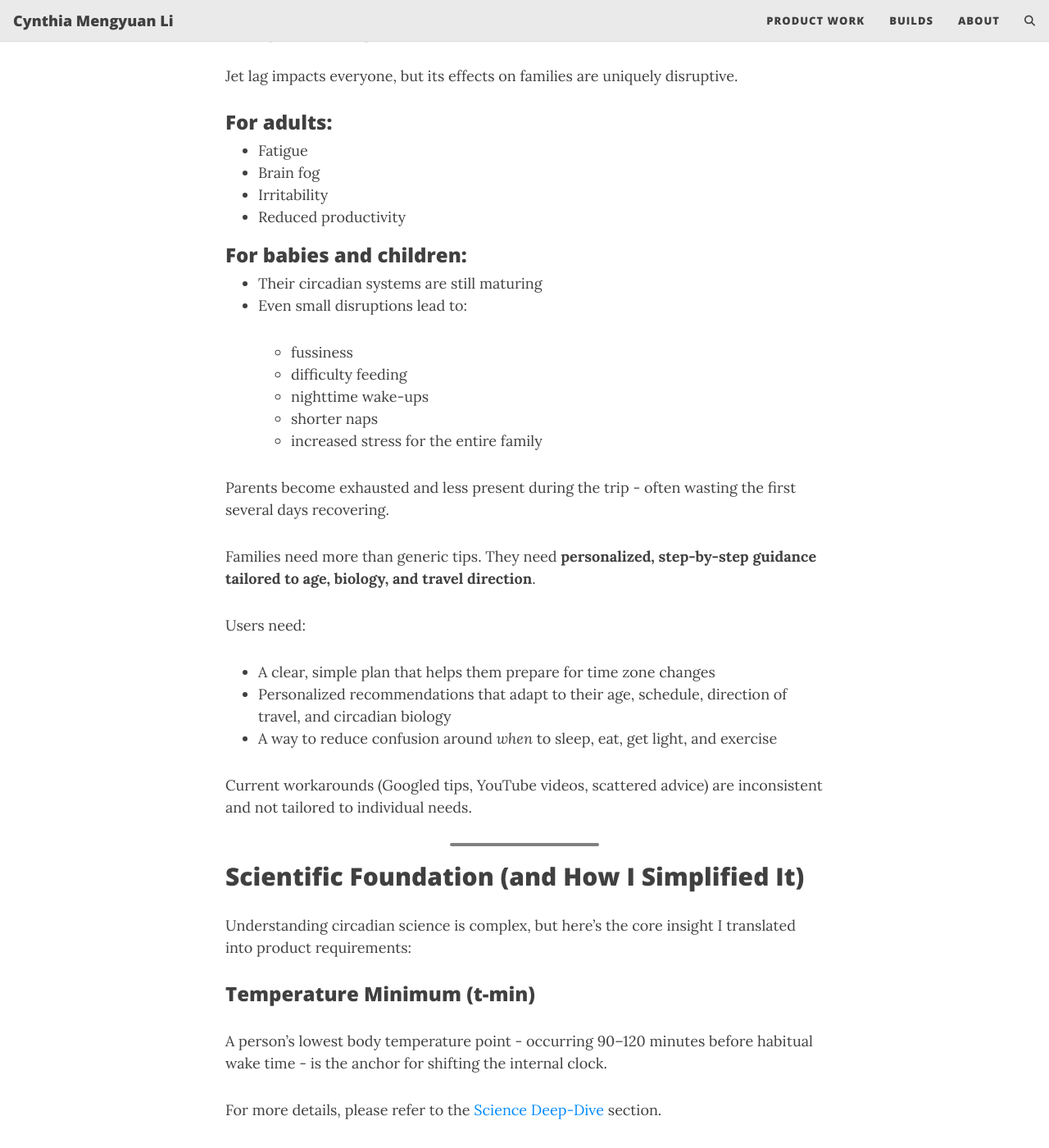
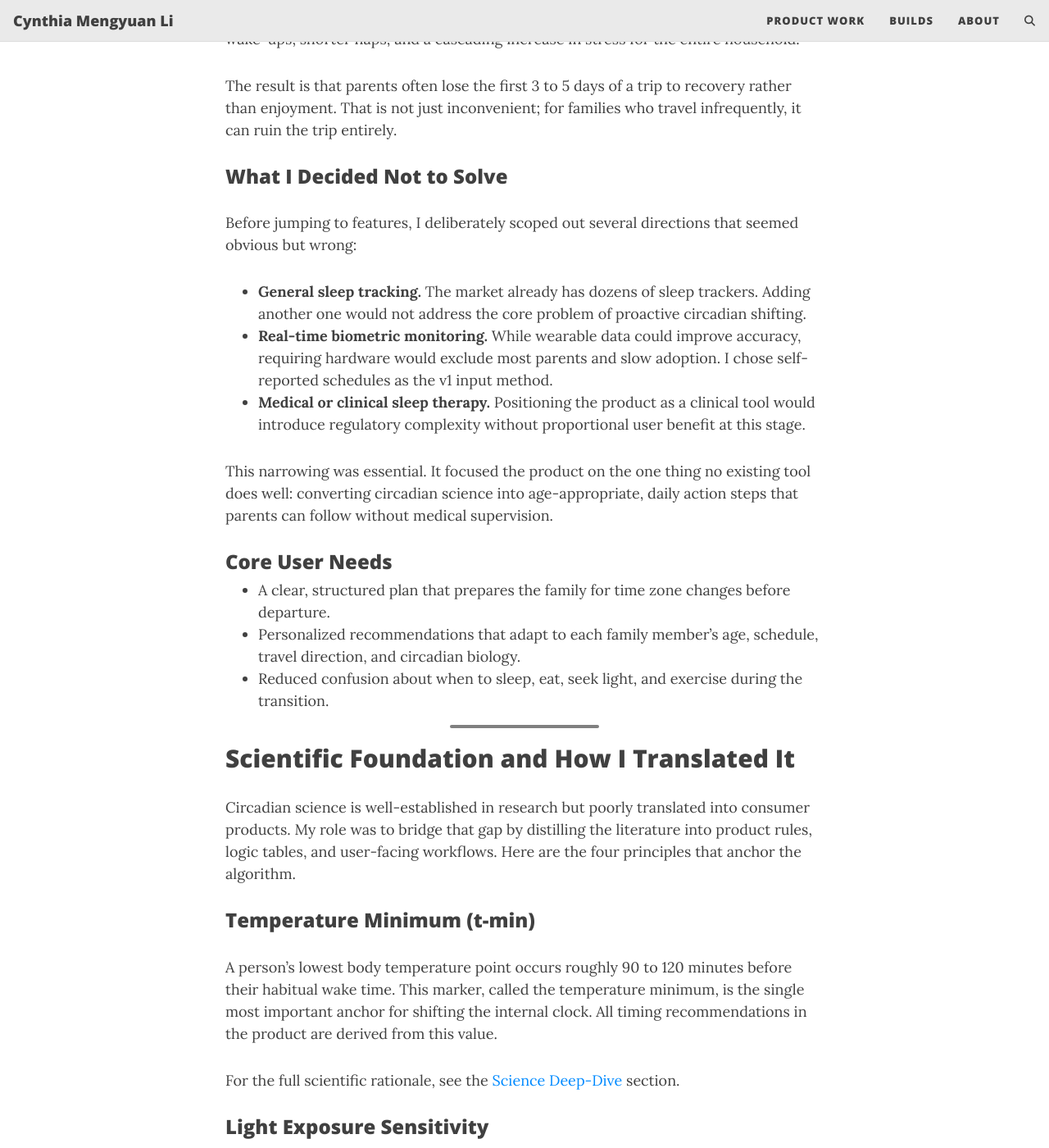
Before and after one commit to cynthialmy/cynthialmy.github.io, a Jekyll site: the page built from _posts/2024-02-01-zoner-prd.md, in a window 1280 px wide and 1400 px high, scrolled down 1169 px. Shown: the whole window at 82% size. Built offline with Jekyll 4.4.1, drawn with Linux system fonts in a browser that asks for light colours; comment, search, counter and statistics services are not loaded; some of the changed text lies outside the part shown.

```diff
--- a/_posts/2024-02-01-zoner-prd.md
+++ b/_posts/2024-02-01-zoner-prd.md
@@ -8,110 +8,85 @@ comments: true
 thumbnail-img: assets/img/t-minimum.png
 share-img: assets/img/t-minimum.png
 ---
-As a mom to a 3-month-old and a product manager, I found myself juggling two very different worlds that suddenly collided:
-baby sleep schedules and international travel. I knew I needed to find a solution that would help me and my family adjust to the new time zone as quickly as possible.
 
-**Role:** PM + Researcher
+When my family faced a long-haul flight with a 3-month-old, I realized that every piece of jet lag advice I could find was designed for solo business travelers. Nothing addressed the cascading failure that happens when a baby, a toddler, and two exhausted parents all lose their sleep anchors at once. I saw a gap between well-established circadian science and tools that families could actually use, and I set out to close it.
 
-**Type:** Concept Case Study
+
 
 ## Where This Idea Began
 
-Anyone who has tried to help a newborn or toddler adjust to time zones knows the ordeal:
+The initial signal was personal, but the problem turned out to be structural. When I started researching, I found that:
 
-- Days of overtired crying
+- Parents reported 3 to 5 days of disrupted routines after crossing more than 4 time zones with young children.
+- Existing solutions (blog posts, YouTube videos, generic sleep apps) offered one-size-fits-all advice that ignored age-specific biology.
+- There was no product on the market that combined circadian science, age-constrained scheduling, and travel-direction logic into a single plan.
 
-- Parents awake at 3 AM
-
-- Meal times that no longer make sense
-
-Schedules completely derailed
-
-It was clear that jet lag wasn’t just an inconvenience, it created full-family dysfunction.
-
-That’s where this concept began:
-Could an app translate circadian science into personalized, actionable plans for families? Not just adults?
+The question I set out to answer was clear: could I translate peer-reviewed circadian research into a personalized, day-by-day adjustment plan that works for every member of a family, including infants whose sleep systems are still developing?
 
 ---
 
 ## Why Jet Lag Hits Families Harder
 
-Jet lag impacts everyone, but its effects on families are uniquely disruptive.
+Jet lag affects adults through fatigue, brain fog, irritability, and reduced productivity. For babies and children, the impact is more severe because their circadian systems are still maturing. Even a two-hour shift can trigger fussiness, difficulty feeding, nighttime wake-ups, shorter naps, and a cascading increase in stress for the entire household.
 
-### For adults:
+The result is that parents often lose the first 3 to 5 days of a trip to recovery rather than enjoyment. That is not just inconvenient; for families who travel infrequently, it can ruin the trip entirely.
 
-* Fatigue
-* Brain fog
-* Irritability
-* Reduced productivity
+### What I Decided Not to Solve
 
-### For babies and children:
+Before jumping to features, I deliberately scoped out several directions that seemed obvious but wrong:
 
-* Their circadian systems are still maturing
-* Even small disruptions lead to:
+* **General sleep tracking.** The market already has dozens of sleep trackers. Adding another one would not address the core problem of proactive circadian shifting.
+* **Real-time biometric monitoring.** While wearable data could improve accuracy, requiring hardware would exclude most parents and slow adoption. I chose self-reported schedules as the v1 input method.
+* **Medical or clinical sleep therapy.** Positioning the product as a clinical tool would introduce regulatory complexity without proportional user benefit at this stage.
 
-  * fussiness
-  * difficulty feeding
-  * nighttime wake-ups
-  * shorter naps
-  * increased stress for the entire family
+This narrowing was essential. It focused the product on the one thing no existing tool does well: converting circadian science into age-appropriate, daily action steps that parents can follow without medical supervision.
 
-Parents become exhausted and less present during the trip - often wasting the first several days recovering.
+### Core User Needs
 
-Families need more than generic tips.
-They need **personalized, step-by-step guidance tailored to age, biology, and travel direction**.
-
-Users need:
-
-* A clear, simple plan that helps them prepare for time zone changes
-* Personalized recommendations that adapt to their age, schedule, direction of travel, and circadian biology
-* A way to reduce confusion around *when* to sleep, eat, get light, and exercise
-
-Current workarounds (Googled tips, YouTube videos, scattered advice) are inconsistent and not tailored to individual needs.
+* A clear, structured plan that prepares the family for time zone changes before departure.
+* Personalized recommendations that adapt to each family member's age, schedule, travel direction, and circadian biology.
+* Reduced confusion about when to sleep, eat, seek light, and exercise during the transition.
 
 ---
 
-## Scientific Foundation (and How I Simplified It)
+## Scientific Foundation and How I Translated It
 
-Understanding circadian science is complex, but here’s the core insight I translated into product requirements:
+Circadian science is well-established in research but poorly translated into consumer products. My role was to bridge that gap by distilling the literature into product rules, logic tables, and user-facing workflows. Here are the four principles that anchor the algorithm.
 
 ### **Temperature Minimum (t-min)**
 
-A person’s lowest body temperature point - occurring 90–120 minutes before habitual wake time - is the anchor for shifting the internal clock.
+A person's lowest body temperature point occurs roughly 90 to 120 minutes before their habitual wake time. This marker, called the temperature minimum, is the single most important anchor for shifting the internal clock. All timing recommendations in the product are derived from this value.
 
-For more details, please refer to the [Science Deep-Dive](#science-deep-dive) section.
+For the full scientific rationale, see the [Science Deep-Dive](#science-deep-dive) section.
 
 ### **Light Exposure Sensitivity**
 
-* Light **after** t-min → shifts the clock *earlier*
-* Light **before** t-min → shifts the clock *later*
-* Midday light has minimal effect (“dead zone”)
+* Light exposure **after** t-min shifts the circadian clock earlier (useful for eastward travel).
+* Light exposure **before** t-min shifts the circadian clock later (useful for westward travel).
+* Midday light (roughly 10 AM to 4 PM) falls in a "dead zone" where it has minimal phase-shifting effect.
 
-### **Small daily shifts > big sudden changes**
+### **Gradual Shifts Over Sudden Changes**
 
-Science shows that gradual alignment reduces jet lag severity, especially for children.
+Research consistently shows that small daily adjustments (15 to 60 minutes depending on age) produce better outcomes than abrupt schedule changes. This principle is especially critical for children, whose developing circadian systems are more sensitive to disruption.
 
-### **Meal timing & exercise also shift circadian rhythm**
+### **Meal Timing and Exercise as Secondary Cues**
 
-These auxiliary cues (called zeitgebers) help reinforce the intended shift.
-
-My job as PM + Researcher was to convert this science into **rules**, **logic tables**, and **user-friendly workflows** for parents.
+Meals, physical activity, and social interaction act as secondary zeitgebers (time-givers) that reinforce the primary light-driven shift. Including these cues in the plan increases adherence and accelerates adaptation.
 
 ## Product Vision
 
-A mobile app that helps families - babies, toddlers, older kids, and adults - transition smoothly into a new time zone through a personalized, science-backed daily plan.
+The product is a mobile app that helps every member of a family, from infants to adults, transition smoothly into a new time zone through a personalized, science-backed daily plan.
 
-Instead of trial and error, parents receive **clear, simple guidance**:
+Instead of trial and error, parents receive clear, specific guidance such as:
 
-* “Tonight, move bedtime 30 minutes earlier.”
-* “Get outside for morning light between 8–9 AM.”
-* “Shift the first feeding by 15 minutes today.”
-* “Today’s nap should be 20 minutes earlier.”
+* "Tonight, move bedtime 30 minutes earlier."
+* "Get outside for morning light between 8 and 9 AM."
+* "Shift the first feeding by 15 minutes today."
+* "Today's nap should start 20 minutes earlier than yesterday."
 
-The key design principle:
-**Turn complex circadian logic into calm, intuitive daily steps.**
+The key design principle is to turn complex circadian logic into calm, intuitive daily steps that require no scientific background to follow.
 
-## Product Hypotheses & Quantitative Logic
+## Product Hypotheses and Quantitative Logic
 
 ### Problem Hypothesis
 
@@ -139,24 +114,28 @@ This logic keeps the plan feasible while still moving the clock before arrival.
 
 ## Tradeoffs and Non-Goals
 
-To keep the first version simple and trustworthy, I made explicit tradeoffs:
-- **No real-time biometrics**: relying on self-reported schedules rather than wearables reduced integration complexity.
-- **No medical claims**: positioning as a planning tool, not a clinical sleep product, avoided regulatory risk.
-- **No dynamic rescheduling during travel** in v1; focus stayed on pre-trip adjustments and clear daily steps.
+Every product decision involves tradeoffs. I want to make the ones I evaluated here explicit, because they shaped the entire product direction.
 
-These constraints protected usability and allowed the core circadian logic to be validated first.
+| Decision | Options Considered | Choice and Rationale |
+| --- | --- | --- |
+| Input method | Wearable biometrics vs. self-reported schedules | Self-reported schedules. Wearables would increase accuracy by an estimated 10 to 15 percent but would exclude most parents who do not own compatible devices. Adoption speed mattered more than marginal precision in v1. |
+| Regulatory posture | Clinical sleep tool vs. planning and wellness tool | Planning tool. Positioning as a clinical product would require FDA or equivalent review, adding 6 to 12 months of delay with no clear user benefit at the concept stage. |
+| Scope of adjustment | Pre-trip plus in-transit plus post-arrival vs. pre-trip only | Pre-trip focus with lightweight arrival guidance. Dynamic rescheduling during travel introduces too many uncontrolled variables (delays, missed connections, infant mood). Validating the core algorithm on pre-trip data first reduces risk. |
+| Personalization depth | Per-individual circadian modeling vs. age-group heuristics | Age-group heuristics. Individual modeling requires longitudinal data the app does not yet have. Age-based caps (infant: 10 to 20 min/day, toddler: 15 to 30 min/day, adult: 30 to 60 min/day) are well-supported by literature and sufficient for a first release. |
+
+These constraints protected usability, reduced regulatory risk, and allowed the core circadian logic to be validated before adding complexity.
 
 ---
 
 ## Target Users
 
-| Segment                                     | Needs                                   |
-| ------------------------------------------- | --------------------------------------- |
-| Parents with infants                        | Tiny, gradual feeding & nap adjustments |
-| Parents with toddlers                       | Small bedtime/wake shifts, nap guidance |
-| Parents with older kids                     | Clear light and meal schedules          |
-| Adults traveling solo                       | Fast, efficient optimization            |
-| Caregivers traveling with multiple children | Multi-profile planning                  |
+| Segment | Core Pain Point | What They Need from the Product |
+| --- | --- | --- |
+| Parents with infants (0 to 12 months) | Feeding and nap disruptions cascade into nighttime wake-ups | Tiny, gradual feeding and nap adjustments (10 to 20 min/day) with caregiver-friendly reminders |
+| Parents with toddlers (1 to 3 years) | Bedtime resistance and overtiredness after travel | Small bedtime and wake shifts (15 to 30 min/day) plus nap guidance |
+| Parents with older children (4 to 12 years) | Difficulty falling asleep at the right time in new time zones | Clear light exposure and meal timing schedules |
+| Adults traveling solo | Lost productivity during the first days after arrival | Fast, efficient circadian optimization with minimal friction |
+| Caregivers with multiple children | Coordinating different age groups with conflicting schedules | Multi-profile planning that generates a unified family calendar |
 
 ---
 
@@ -276,55 +255,62 @@ Including:
 
 ## Non-Functional Requirements
 
-* **Clarity first:** No parent has energy for confusing instructions.
-* **Feasible timing:** Shifts must respect age-specific limits.
-* **Flexible:** Multiple children with different needs.
-* **Emotionally supportive:** Tone must reduce parental stress, not add to it.
+* **Clarity first.** No parent running on broken sleep has energy for confusing instructions. Every recommendation must be one sentence or less.
+* **Feasible timing.** Shift amounts must respect age-specific biological limits. The system should never suggest a shift that a child cannot realistically follow.
+* **Multi-child flexibility.** The app must handle families with children at different developmental stages, generating a coordinated plan without asking parents to reconcile conflicts manually.
+* **Emotionally supportive tone.** Copy and notifications must reduce parental stress, not add to it. The product should feel like a calm guide, not a clinical tool.
 
 ---
 
 ## Success Metrics
 
-### **Leading Indicators**
+I structured metrics around two questions: "Are families using the plan?" and "Is the plan actually reducing jet lag severity?"
 
-* % of users completing onboarding with multiple children
-* % following daily adjustment plan
-* App retention during travel window
+### **Leading Indicators (Adoption and Engagement)**
 
-### **Outcome Indicators**
+* Onboarding completion rate for families with 2 or more profiles (target: above 70%).
+* Percentage of daily adjustment steps marked as completed during the pre-trip window (target: above 60%).
+* Retention rate during the travel window, measured from first plan generation to 3 days post-arrival.
 
-* Users reporting smoother family transition
-* Shorter adjustment time upon arrival
-* Higher satisfaction compared to “no plan” trips
+### **Outcome Indicators (Business and User Impact)**
+
+* Self-reported adjustment time on arrival. The goal is to reduce reported adjustment from the baseline of 3 to 5 days down to 1 to 2 days.
+* Parent satisfaction score compared to previous trips without a plan (measured via post-trip survey, target NPS above 50).
+* Reduction in nighttime wake-ups for children during the first 3 nights after arrival (self-reported, target: 40% fewer than unassisted baseline).
 
 ---
 
 ## Future Opportunities
 
-* Wearable integration
-* Automatic itinerary import
-* Real-time circadian estimation
-* A “Family Dashboard” visualizing each member’s readiness
+These are scoped out of v1 but represent the natural expansion path once the core algorithm is validated:
+
+* **Wearable integration.** Adding skin temperature and heart rate data from consumer wearables would allow the algorithm to estimate t-min more precisely instead of relying on self-reported wake times.
+* **Automatic itinerary import.** Parsing flight confirmation emails to auto-populate trip details would reduce onboarding friction and improve data accuracy.
+* **Real-time circadian estimation.** As the app collects longitudinal data across trips, it could build a per-user circadian model that improves recommendations over time.
+* **Family dashboard.** A single view showing each family member's readiness-to-travel score would help parents see progress at a glance and identify who needs extra support.
 
 ---
 
 ## Conclusion
 
-This concept case study showcases how I:
+This case study demonstrates my approach to zero-to-one product work:
 
-* **translate complex science into actionable product features**, and
-* **simplify technical domains into intuitive workflows**, especially for families navigating real-world challenges.
+* **Starting from a messy, real-world problem** (family jet lag) rather than from a feature list.
+* **Translating complex scientific literature into structured product logic** (t-min estimation, age-constrained shift caps, phase-direction rules) that can be implemented as an algorithm.
+* **Making explicit tradeoffs** between precision and accessibility, clinical positioning and consumer positioning, and scope ambition and validation speed.
+* **Defining success in terms of measurable user outcomes** (days to adjustment, nighttime wake-up reduction) rather than vanity metrics.
 
-The Jet Lag Shifter helps parents prepare their entire family - from infants to adults - for seamless, restful travel using evidence-based circadian strategies delivered through a compassionate, easy-to-follow digital experience.
+The result is a product concept that is grounded in evidence, scoped for feasibility, and designed to reduce real suffering for families navigating international travel with young children.
 
 ## Links
-Here is the pitch deck for the app idea [Baby Jet Lag Shifter](https://www.figma.com/deck/xEzXhm4H1wuRNK2Vq6FpuD).
+
+View the pitch deck for the app concept: [Baby Jet Lag Shifter](https://www.figma.com/deck/xEzXhm4H1wuRNK2Vq6FpuD).
 
 [![baby jet lag deck](../assets/img/babyjetlagdeck.png)](https://www.figma.com/deck/xEzXhm4H1wuRNK2Vq6FpuD)
 
 # Science Deep-Dive
 
-This deep-dive outlines the scientific and algorithmic foundation behind the Jet Lag Personalization Engine, the core system powering our app’s customized sleep and circadian-adjustment plans. The goal of the feature is simple: help travelers arrive alert, aligned, and ready-regardless of how many time zones they cross.
+This deep-dive outlines the scientific and algorithmic foundation behind the Jet Lag Personalization Engine, the core system powering the app's customized sleep and circadian adjustment plans. The goal is to help travelers arrive alert, aligned, and ready regardless of how many time zones they cross.
 
 ### Problem Overview
 
@@ -336,13 +322,13 @@ Jet lag remains one of the top pain points for long-haul travelers. While genera
 
 - Actionable plans that adapt to direction, duration, age, and schedule constraints
 
-Our product solves this by generating dynamic, evidence-based pre-travel and on-arrival plans, tailored to each family member.
+The product solves this by generating dynamic, evidence-based pre-travel and on-arrival plans tailored to each family member.
 
 ### Foundational Science Behind the Algorithm
 
 **Temperature Minimum (t-min) as a Personal Circadian Anchor**
 
-The algorithm identifies each user’s estimated temperature minimum (t-min)-the lowest point in their 24-hour body temperature cycle and a key marker for circadian shifts.
+The algorithm identifies each user's estimated temperature minimum (t-min), which is the lowest point in their 24-hour body temperature cycle and a key marker for circadian shifts.
 
 - Typically occurs 90–120 minutes before habitual wake time
 
@@ -352,15 +338,15 @@ The algorithm identifies each user’s estimated temperature minimum (t-min)-the
 
 ![t-minimum](../assets/img/t-minimum.png)
 
-**Light Sensitivity & the Circadian Dead Zone**
+**Light Sensitivity and the Circadian Dead Zone**
 
 Because sensitivity to light varies over the day:
 
-- Light after t-min → shifts clock earlier
+- Light after t-min shifts the clock earlier.
 
-- Light before t-min → shifts clock later
+- Light before t-min shifts the clock later.
 
-- Dead zone (10am–4pm) → light has minimal effect
+- The dead zone (roughly 10 AM to 4 PM) is a period where light has minimal phase-shifting effect.
 
 These principles are built into the algorithm to optimize timing recommendations for each travel direction.
 
@@ -437,16 +423,16 @@ These real-time adjustments help users stabilize into the new timezone faster.
 
 Each traveler (or family member) receives a personalized, structured plan that includes:
 
-1. Daily Sleep & Wake Shifts
+1. Daily Sleep and Wake Shifts
 Gradual adjustments matched to travel direction and age group.
 
 2. Light Exposure Windows
 Optimized using the user’s t-min to efficiently shift the circadian clock.
 
-3. Meal & Activity Schedules
+3. Meal and Activity Schedules
 Complementary cues that reinforce the desired shift.
 
-This is how the app helps travelers arrive alert, aligned, and ready-regardless of how many time zones they cross.
+This is how the app helps travelers arrive alert, aligned, and ready regardless of how many time zones they cross.
 
 ### References
 
```
Also changed, not shown: other parts of _posts/2024-02-01-zoner-prd.md (+8 -8 lines).
